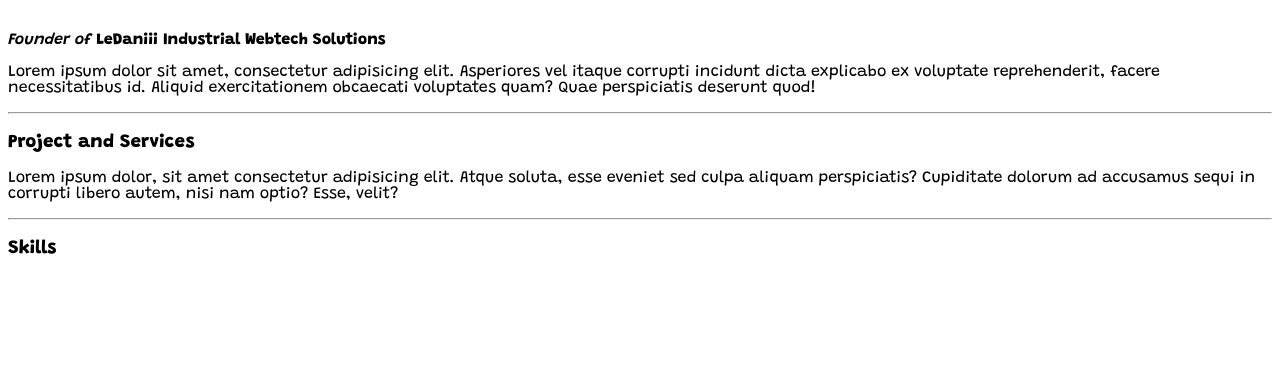
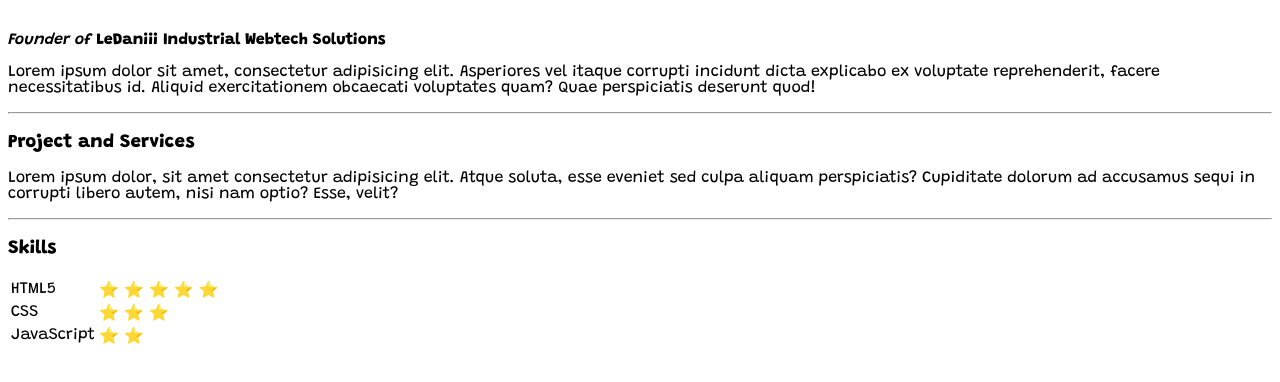
Before and after one commit to LeDaniii/personal_HTML_Website, a plain HTML site: page index.html in a window 1280 px wide. Shown: the part 74-456 px from the top of the page. Drawn offline with Linux system fonts and the light colour scheme.

Commit message:
Add Skill Section

```diff
--- a/index.html
+++ b/index.html
@@ -30,7 +30,33 @@
       accusamus sequi in corrupti libero autem, nisi nam optio? Esse, velit?
       <hr>
       <h3>Skills</h3>
-
+      <table>
+          <tr>
+              <td>HTML5</td>
+              <td>
+                <span>⭐</span>
+                <span>⭐</span>
+                <span>⭐</span>
+                <span>⭐</span>
+                <span>⭐</span>
+                </td>
+          </tr>
+          <tr>
+              <td>CSS</td>
+              <td>
+                <span>⭐</span>
+                <span>⭐</span>
+                <span>⭐</span>
+                </td>
+          </tr>
+          <tr>
+              <td>JavaScript</td>
+              <td>
+                <span>⭐</span>
+                <span>⭐</span>
+              </td>
+          </tr>
+      </table>
     </p>
   </body>
 </html>
```
